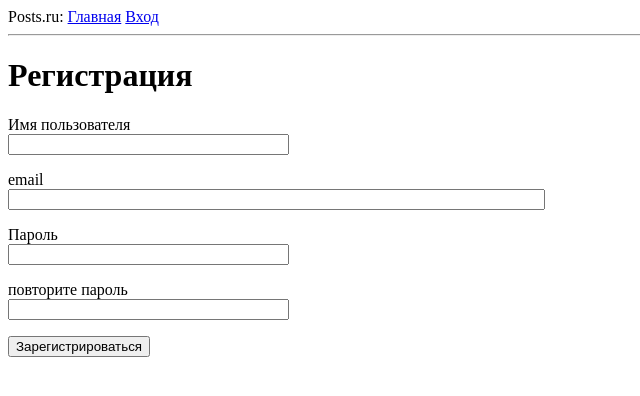
After one commit to delenie1-3/posts.ru, a Flask app: page /register in a window 1280 px wide. The commit adds this page. Shown: the top 396 px of the page, without its empty margins (0-640 px from the left). Run offline with Flask 2, Linux system fonts and the light colour scheme.

Commit message:
add registration & register.html

```diff
--- a/app/forms.py
+++ b/app/forms.py
@@ -23,5 +23,5 @@ class RegistrationForm(FlaskForm):#Форма регистрации
 
     def validate_email(self, email):#проверка email в БД
         user_email = Users.query.filter_by(email=email.data).first()
-        if user_enail is not None:
+        if user_email is not None:
             raise ValidationError('Пожалуйста используйте другой email')
--- a/app/routes.py
+++ b/app/routes.py
@@ -1,7 +1,7 @@
 #-*- coding: utf-8 -*-
 from flask import render_template, flash, redirect, request, url_for
-from app import app, login
-from app.forms import LoginForm
+from app import app, login, db
+from app.forms import LoginForm, RegistrationForm
 from flask_login import current_user, login_user
 from app.models import Users
 from flask_login import logout_user, login_required
@@ -54,3 +54,17 @@ def login():
 def logout():#функция выхода
     logout_user()
     return redirect(url_for('index'))
+
+@app.route('/register', methods=['GET', 'POST'])
+def register():#функция обработки регистрации
+    if current_user.is_authenticated:
+        return redirect(url_for('index'))
+    form = RegistrationForm()
+    if form.validate_on_submit():
+        user = Users(username=form.username.data, email=form.email.data)
+        user.set_password(form.password.data)
+        db.session.add(user)
+        db.session.commit()
+        flash('Поздравляю, вы зарегистрировались!')
+        return redirect(url_for('login'))
+    return render_template('register.html', title='Регистрация', form=form)
--- a/app/templates/login.html
+++ b/app/templates/login.html
@@ -21,4 +21,5 @@
         <p>{{ form.remember_me() }} {{ form.remember_me.label }}</p>
         <p>{{ form.submit() }}</p>
     </form>
+    <p>Новый пользователь? <a href="{{ url_for('register') }}">Нажми для регистрации</a></p>
 {% endblock %}
--- /dev/null
+++ b/app/templates/register.html
@@ -0,0 +1,37 @@
+{% extends 'base.html' %}
+
+{% block content %}
+    <h1>Регистрация</h1>
+    <form action="" method="post">
+        {{ form.hidden_tag() }}
+        <p>
+            {{ form.username.label }}<br>
+            {{ form.username(size=32) }}<br>
+            {% for error in form.username.errors %}
+            <span style="color: red;">[{{ error }}]</span>
+            {% endfor %}
+        </p>
+        <p>
+            {{ form.email.label }}<br>
+            {{ form.email(size=64) }}<br>
+            {% for error in form.email.errors %}
+            <span style="color: red;">[{{ error }}]</span>
+            {% endfor %}
+        </p>
+        <p>
+            {{ form.password.label }}<br>
+            {{ form.password(size=32) }}<br>
+            {% for error in form.password.errors %}
+            <span style="color: red;">[{{ error }}]</span>
+            {% endfor %}
+        </p>
+        <p>
+            {{ form.password2.label }}<br>
+            {{ form.password2(size=32) }}<br>
+            {% for error in form.password2.errors %}
+            <span style="color: red;">[{{ error }}]</span>
+            {% endfor %}
+        </p>
+        <p>{{ form.submit() }}</p>
+    </form>
+{% endblock %}
```
Also changed, not shown: app.db.
